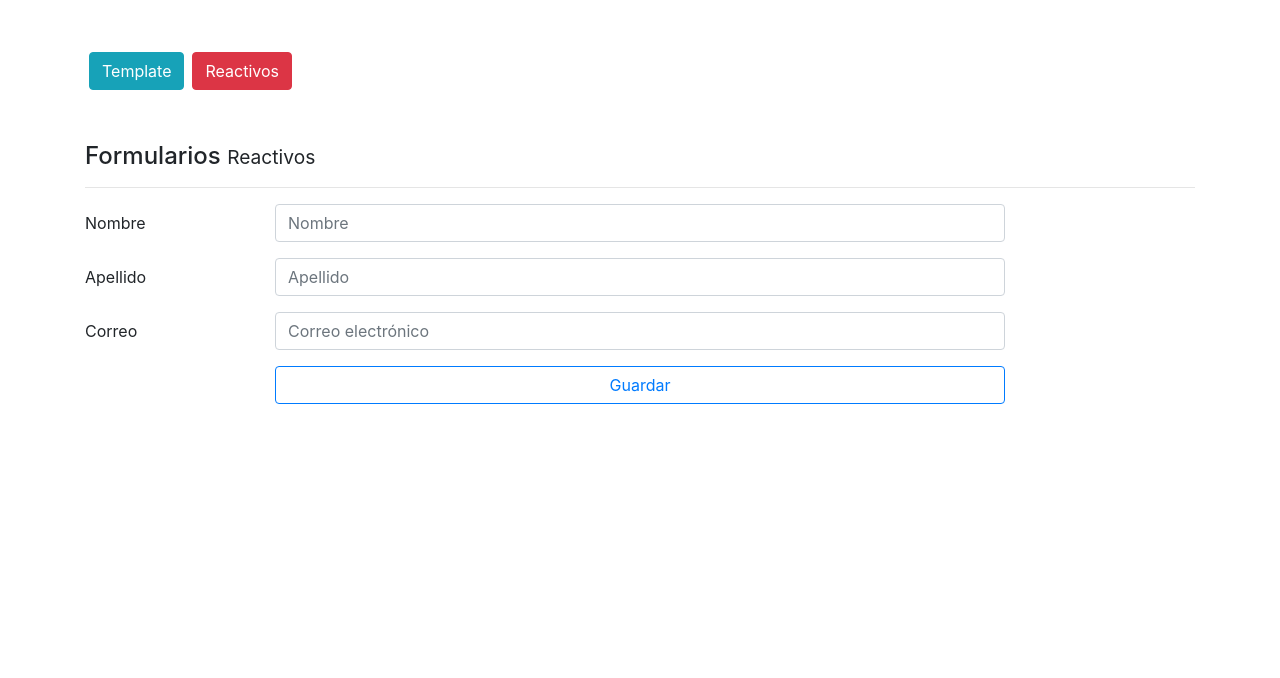
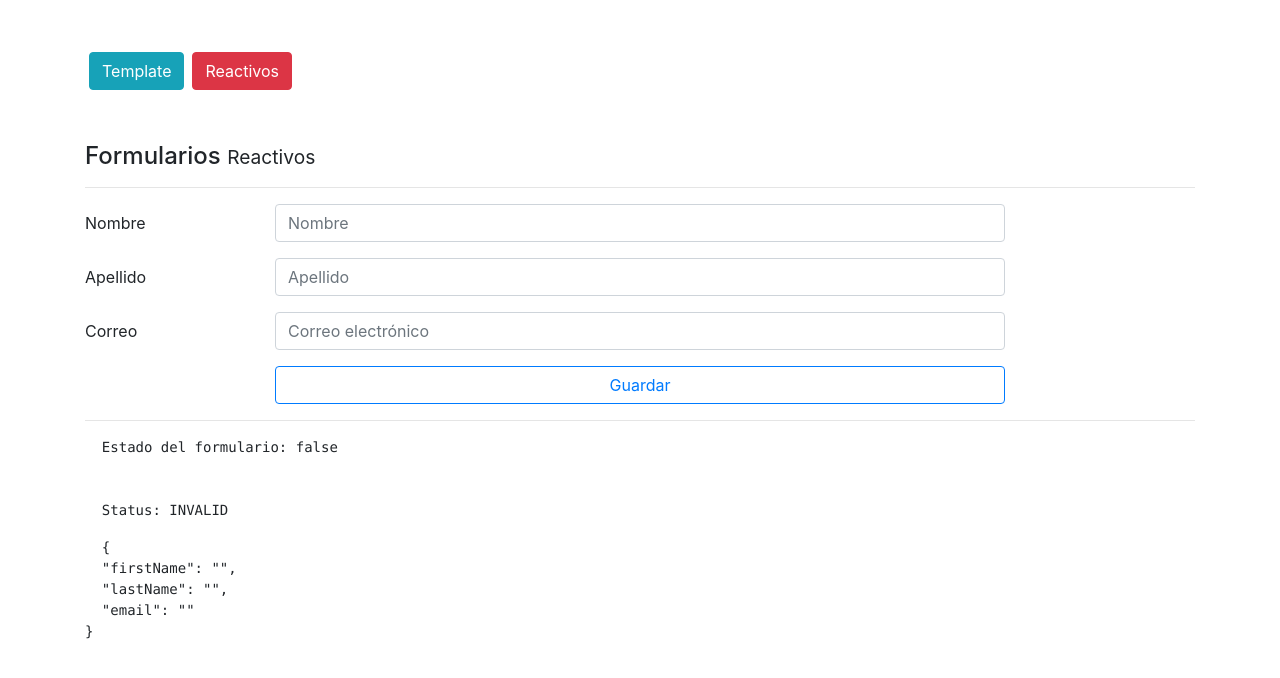
Before and after one commit to jonanv/formularios-angularjs, an Angular app: page /reactive in a window 1280 px wide. Shown: the top 678 px of the page. Built offline with nearby package versions, Linux system fonts and the light colour scheme.

Commit message:
Se hace validacion del formulario reactivo

```diff
--- a/src/app/components/reactive/reactive.component.html
+++ b/src/app/components/reactive/reactive.component.html
@@ -9,6 +9,7 @@
             <label class="col-2 col-form-label">Nombre</label>
             <div class="col-8">
                 <input class="form-control" type="text" placeholder="Nombre" formControlName="firstName">
+                <!-- <span *ngIf="formTemplate.submitted && formTemplate.controls['firstName'].errors" class="badge badge-pill badge-danger d-block text-left mt-1">Ingrese 5 letras</span> -->
             </div>
         </div>
 
@@ -38,3 +39,16 @@
     </div>
 
 </form>
+
+
+<hr>
+
+<pre>
+  Estado del formulario: {{ formReactive.valid }}
+  <br>
+  Status: {{ formReactive.status }}
+</pre>
+
+<pre>
+  {{ formReactive.value | json }}
+</pre>
--- a/src/app/components/reactive/reactive.component.ts
+++ b/src/app/components/reactive/reactive.component.ts
@@ -1,5 +1,5 @@
 import { Component, OnInit } from '@angular/core';
-import { FormGroup, FormBuilder } from '@angular/forms';
+import { FormGroup, FormBuilder, Validators } from '@angular/forms';
 
 @Component({
   selector: 'app-reactive',
@@ -21,9 +21,15 @@ export class ReactiveComponent implements OnInit {
 
   createForm() {
     this.formReactive = this.formBuilder.group({
-      firstName: ['', ],
-      lastName: ['', ],
-      email: ['', ],
+      firstName: ['', [
+        Validators.required,
+        Validators.minLength(5)
+      ]],
+      lastName: ['', Validators.required],
+      email: ['', [
+        Validators.required,
+        Validators.pattern("[a-z0-9._%+-]+@[a-z0-9.-]+\.[a-z]{2,3}$")
+      ]],
     });
   }
 
```
